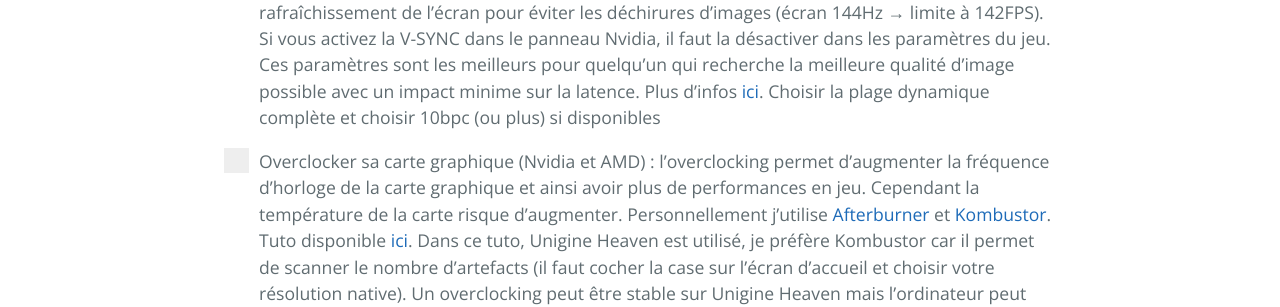
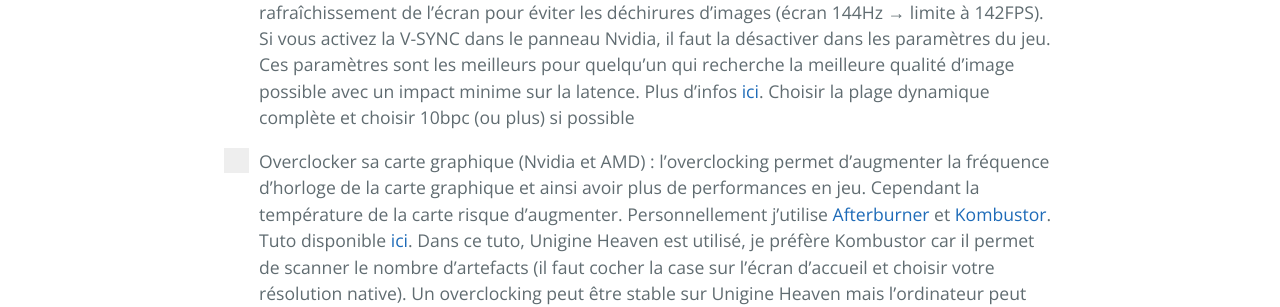
Before and after one commit to PouletEnSlip/pouletenslip.github.io, a Jekyll site: the page built from pages/opti/index.md, in a window 1280 px wide and 900 px high, scrolled down 2396 px. Shown: the part 181-488 px from the top of the window. Built offline with Jekyll 4.4.1, drawn with Linux system fonts in a browser that asks for light colours; comment, search, counter and statistics services are not loaded; our own code applies the rules of GitHub Pages for plain Markdown files.

Commit message:
Update index.md

```diff
--- a/pages/opti/index.md
+++ b/pages/opti/index.md
@@ -77,7 +77,7 @@ e9a42b02-d5df-448d-aa00-03f14749eb61` pour l’afficher). Dans les paramètres a
 <input type="checkbox">
 <span class="checkmark"></span>
 
-<label class="container">Modifications du panneau Nvidia (options AMD similaires) : sélectionner "Utiliser les paramètres d’images 3D avancés", mettre le mode de faible latence sur "On", privilégier les performances maximales, activer G-SYNC + V-SYNC + limiter les IPS à 2 en dessous de la fréquence de rafraîchissement de l’écran pour éviter les déchirures d’images (écran 144Hz → limite à 142FPS). Si vous activez la V-SYNC dans le panneau Nvidia, il faut la désactiver dans les paramètres du jeu. Ces paramètres sont les meilleurs pour quelqu'un qui recherche la meilleure qualité d'image possible avec un impact minime sur la latence. Plus d'infos [ici](https://blurbusters.com/gsync/gsync101-input-lag-tests-and-settings/14/). Choisir la plage dynamique complète et choisir 10bpc (ou plus) si disponibles
+<label class="container">Modifications du panneau Nvidia (options AMD similaires) : sélectionner "Utiliser les paramètres d’images 3D avancés", mettre le mode de faible latence sur "On", privilégier les performances maximales, activer G-SYNC + V-SYNC + limiter les IPS à 2 en dessous de la fréquence de rafraîchissement de l’écran pour éviter les déchirures d’images (écran 144Hz → limite à 142FPS). Si vous activez la V-SYNC dans le panneau Nvidia, il faut la désactiver dans les paramètres du jeu. Ces paramètres sont les meilleurs pour quelqu'un qui recherche la meilleure qualité d'image possible avec un impact minime sur la latence. Plus d'infos [ici](https://blurbusters.com/gsync/gsync101-input-lag-tests-and-settings/14/). Choisir la plage dynamique complète et choisir 10bpc (ou plus) si possible
 <input type="checkbox">
 <span class="checkmark"></span>
 
```
